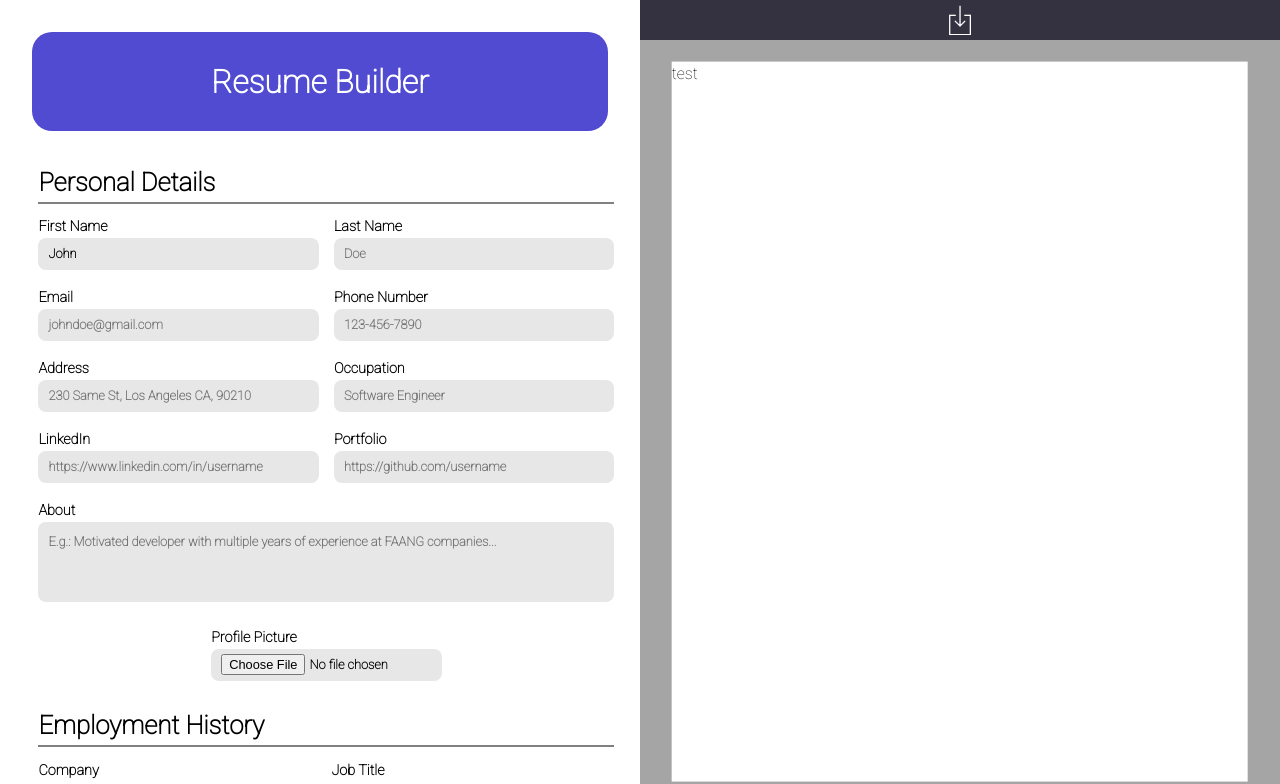
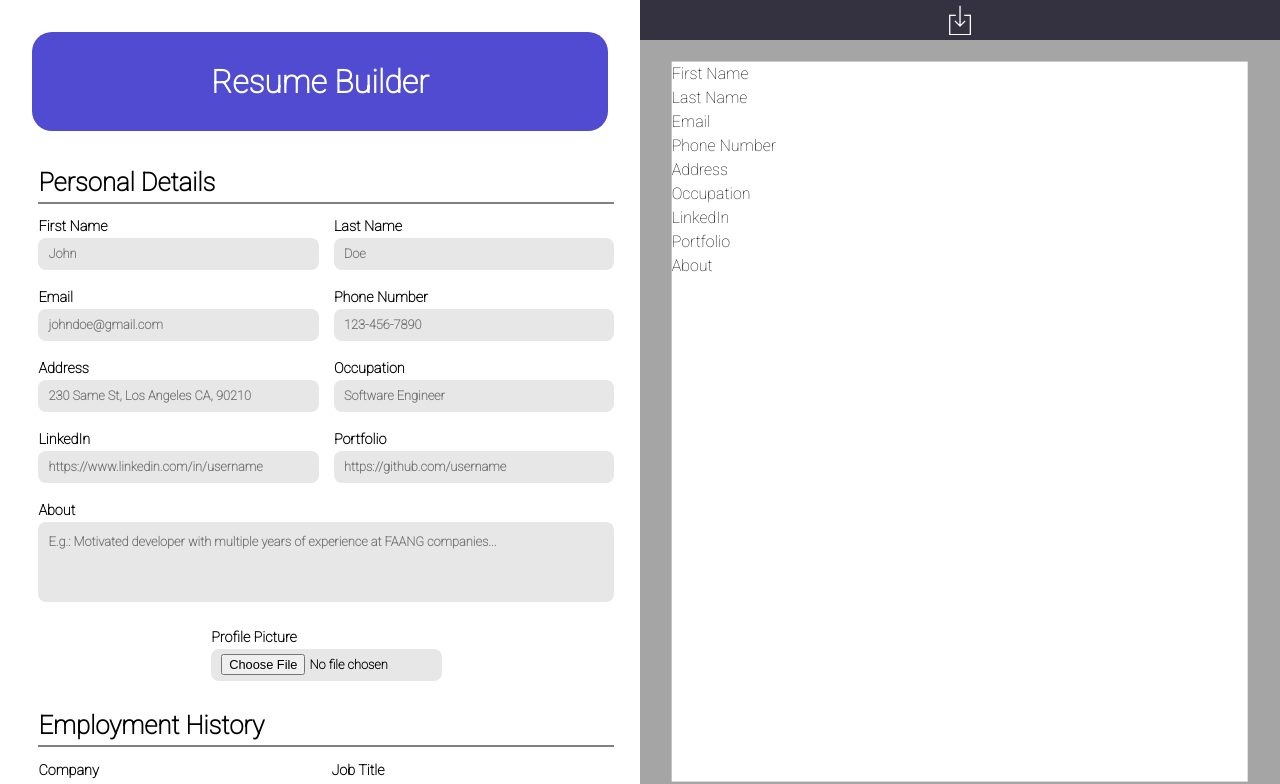
Before and after one commit to joshhkim02/cv-app-builder, a React (Vite) app: page / in a window 1280 px wide. Shown: the top 784 px of the page. Built offline with nearby package versions, Linux system fonts and the light colour scheme.

Commit message:
feat: implemented lifted state between general and generatePDF

```diff
--- a/src/App.jsx
+++ b/src/App.jsx
@@ -1,3 +1,4 @@
+import { useState } from 'react';
 import General from './components/General.jsx';
 import Practical from './components/Practical.jsx';
 import Education from './components/Education.jsx';
@@ -6,16 +7,30 @@
 import './styles/app.css';
 
 export default function App() {
+  const [personalDetails, setPersonalDetails] = useState({
+    firstName: '',
+    lastName: '',
+    email: '',
+    phoneNum: '',
+    address: '',
+    occupation: '',
+    linkedin: '',
+    portfolio: '',
+    about: '',
+  });
   return (
     <div className='parent-container'>
       <div className='input-container'>
         <Navbar />
-        <General />
+        <General
+          personalDetails={personalDetails}
+          setPersonalDetails={setPersonalDetails}
+        />
         <Practical />
         <Education />
       </div>
       <div className='form-container'>
-        <GeneratePDF />
+        <GeneratePDF personalDetails={personalDetails} />
       </div>
     </div>
   );
--- a/src/components/General.jsx
+++ b/src/components/General.jsx
@@ -1,9 +1,14 @@
-import { useState } from 'react';
 import styles from '../styles/general.module.css';
 import InputField from './InputField.jsx';
 
-export default function General() {
-  const [firstName, setFirstName] = useState('John');
+export default function General({ personalDetails, setPersonalDetails }) {
+  const handleChange = (e) => {
+    const { id, value } = e.target;
+    setPersonalDetails((prevDetails) => ({
+      ...prevDetails,
+      [id]: value,
+    }));
+  };
 
   return (
     <>
@@ -14,18 +19,20 @@
           <InputField
             className={styles.input_label}
             type='text'
-            id='first_name'
+            id='firstName'
             text='First Name'
             defaultV='John'
-            value={firstName}
-            onChange={(e) => setFirstName(e.target.value)}
+            value={personalDetails.firstName}
+            onChange={handleChange}
           />
           <InputField
             className={styles.input_label}
             type='text'
-            id='last_name'
+            id='lastName'
             text='Last Name'
             defaultV='Doe'
+            value={personalDetails.lastName}
+            onChange={handleChange}
           />
           <InputField
             className={styles.input_label}
@@ -33,13 +40,17 @@
             id='email'
             text='Email'
             defaultV='johndoe@gmail.com'
+            value={personalDetails.email}
+            onChange={handleChange}
           />
           <InputField
             className={styles.input_label}
             type='text'
-            id='phone_num'
+            id='phoneNum'
             text='Phone Number'
             defaultV='123-456-7890'
+            value={personalDetails.phoneNum}
+            onChange={handleChange}
           />
           <InputField
             className={styles.input_label}
@@ -47,6 +58,8 @@
             id='address'
             text='Address'
             defaultV='230 Same St, Los Angeles CA, 90210'
+            value={personalDetails.address}
+            onChange={handleChange}
           />
           <InputField
             className={styles.input_label}
@@ -54,6 +67,8 @@
             id='occupation'
             text='Occupation'
             defaultV='Software Engineer'
+            value={personalDetails.occupation}
+            onChange={handleChange}
           />
           <InputField
             className={styles.input_label}
@@ -61,6 +76,8 @@
             id='linkedin'
             text='LinkedIn'
             defaultV='https://www.linkedin.com/in/username'
+            value={personalDetails.linkedin}
+            onChange={handleChange}
           />
           <InputField
             className={styles.input_label}
@@ -68,6 +85,8 @@
             id='portfolio'
             text='Portfolio'
             defaultV='https://github.com/username'
+            value={personalDetails.portfolio}
+            onChange={handleChange}
           />
           <InputField
             className={styles.input_label + ' ' + styles.about_textarea}
@@ -75,6 +94,8 @@
             id='about'
             text='About'
             defaultV='E.g.: Motivated developer with multiple years of experience at FAANG companies...'
+            value={personalDetails.about}
+            onChange={handleChange}
           />
           <div className={styles.input_file}>
             <InputField
@@ -84,13 +105,6 @@
               text='Profile Picture'
             />
           </div>
-          {/* Display the updated value
-          <div className={styles.preview}>
-            <h2>Live Preview:</h2>
-            <p>
-              First Name: <strong>{firstName}</strong>
-            </p>
-          </div> */}
         </form>
       </h1>
     </>
--- a/src/components/GeneratePDF.jsx
+++ b/src/components/GeneratePDF.jsx
@@ -1,7 +1,7 @@
 import html2canvas from 'html2canvas';
 import jsPDF from 'jspdf';
 
-export default function GeneratePDF() {
+export default function GeneratePDF({ personalDetails }) {
   // Download PDF Function
   const exportPDF = () => {
     // Select the element we want to screenshot
@@ -18,7 +18,7 @@
       const imgData = canvas.toDataURL('img/png');
       const pdf = new jsPDF('p', 'mm', 'a4');
       pdf.addImage(imgData, 'PNG', 0, 0, pdfWidth, pdfHeight);
-      pdf.save('test.pdf');
+      pdf.save('resume.pdf');
     });
   };
 
@@ -35,7 +35,15 @@
         ></img>
       </div>
       <div id='resume_page'>
-        <div className='test'>test</div>
+        <p>{personalDetails.firstName || 'First Name'}</p>
+        <p>{personalDetails.lastName || 'Last Name'}</p>
+        <p>{personalDetails.email || 'Email'}</p>
+        <p>{personalDetails.phoneNum || 'Phone Number'}</p>
+        <p>{personalDetails.address || 'Address'}</p>
+        <p>{personalDetails.occupation || 'Occupation'}</p>
+        <p>{personalDetails.linkedin || 'LinkedIn'}</p>
+        <p>{personalDetails.portfolio || 'Portfolio'}</p>
+        <p>{personalDetails.about || 'About'}</p>
       </div>
     </div>
   );
```
